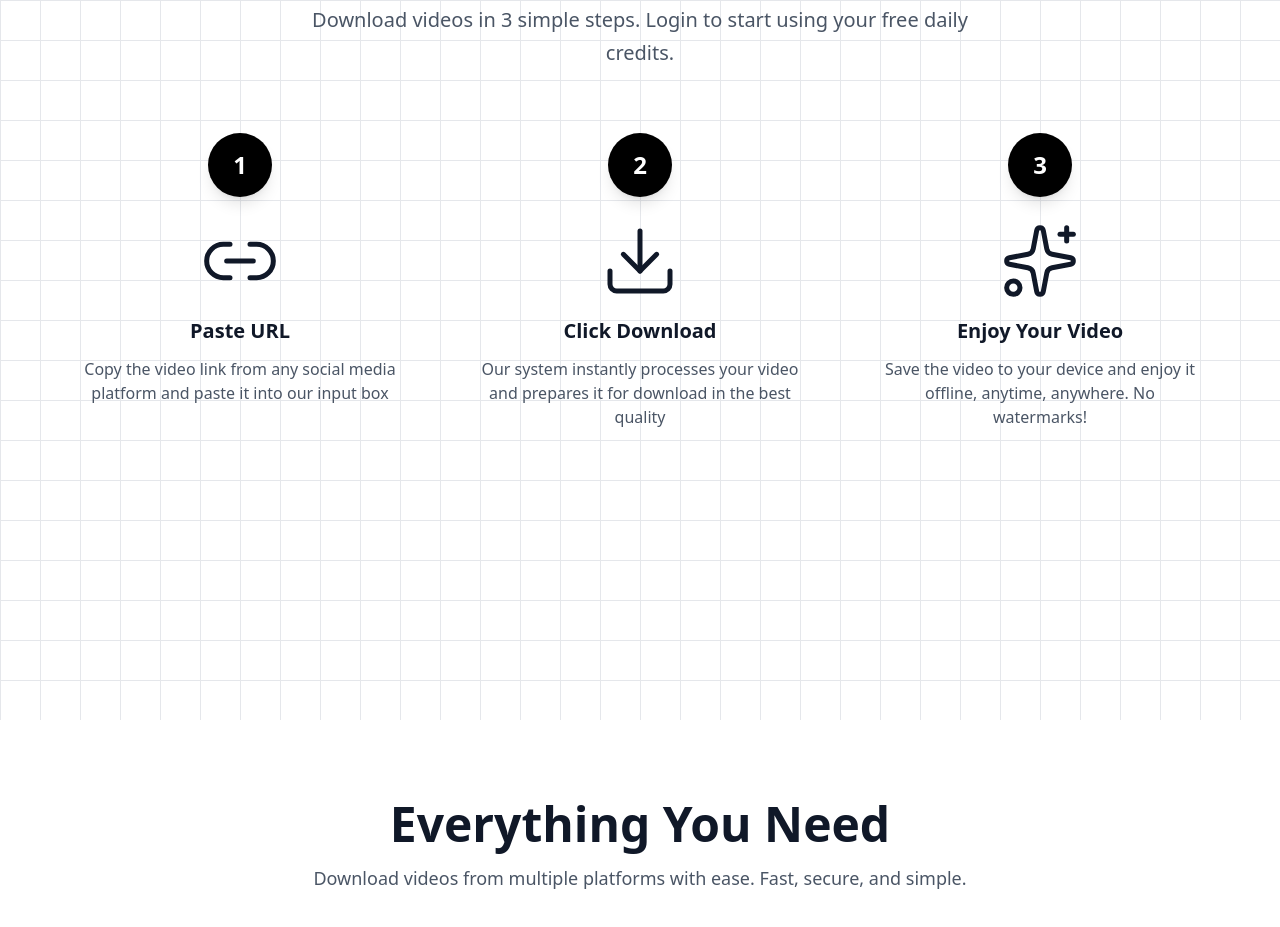
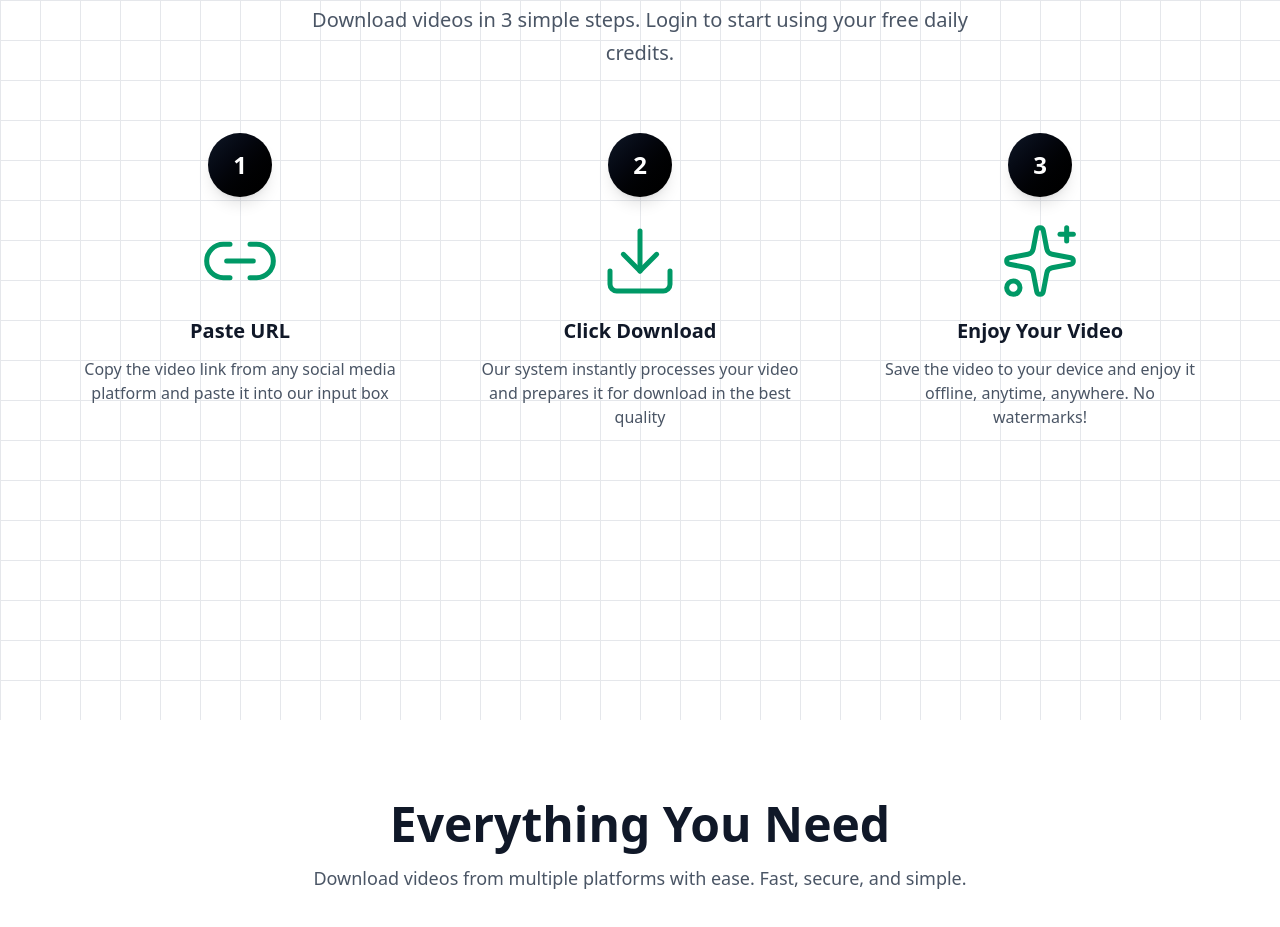
Before and after one commit to afganirw07/Social-Media-Downloader, a Next.js app: page / in a window 1280 px wide. Shown: the part 880-1807 px from the top of the page. Built offline with nearby package versions, Linux system fonts and the light colour scheme.

Commit message:
feat: Update icons in How It Works section to use emerald color

```diff
--- a/components/landingpage/how-it-works/step-card.tsx
+++ b/components/landingpage/how-it-works/step-card.tsx
@@ -11,7 +11,8 @@ export default function StepCard({ number, title, description, icon }: StepCardP
 
       <div className="flex flex-col items-center text-center">
         {/* Number Badge */}
-        <div className="w-16 h-16 rounded-full bg-linear-to-br bg-black text-white font-bold text-2xl flex items-center justify-center mb-6 shadow-lg group-hover:scale-110 transition-transform duration-300">
+        <div className="w-16 h-16 bg-gradient-to-br from-gray-900 to-black text-white
+ rounded-full bg-linear-to-br bg-black text-white font-bold text-2xl flex items-center justify-center mb-6 shadow-lg group-hover:scale-110 transition-transform duration-300">
           {number}
         </div>
 
--- a/components/sections/how-it-works.tsx
+++ b/components/sections/how-it-works.tsx
@@ -7,19 +7,20 @@ export default function HowItWorks() {
       number: "1",
       title: "Paste URL",
       description: "Copy the video link from any social media platform and paste it into our input box",
-      icon: <Link2 className="w-full h-full" strokeWidth={1.5} />
+      icon: <Link2 className="w-full h-full text-emerald-600" strokeWidth={1.5} />
     },
     {
       number: "2",
       title: "Click Download",
       description: "Our system instantly processes your video and prepares it for download in the best quality",
-      icon: <Download className="w-full h-full" strokeWidth={1.5} />
+      icon: <Download className="w-full h-full text-emerald-600
+" strokeWidth={1.5} />
     },
     {
       number: "3",
       title: "Enjoy Your Video",
       description: "Save the video to your device and enjoy it offline, anytime, anywhere. No watermarks!",
-      icon: <Sparkles className="w-full h-full" strokeWidth={1.5} />
+      icon: <Sparkles className="w-full h-full text-emerald-600" strokeWidth={1.5} />
     }
   ]
 
```
